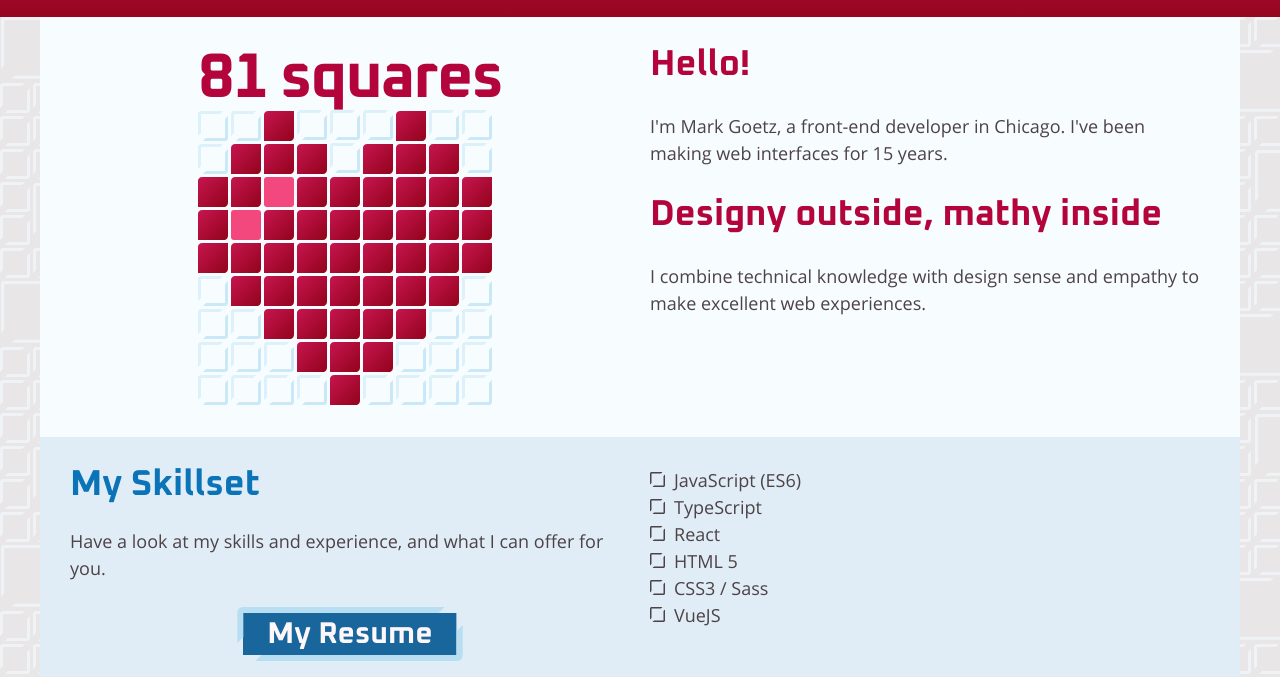
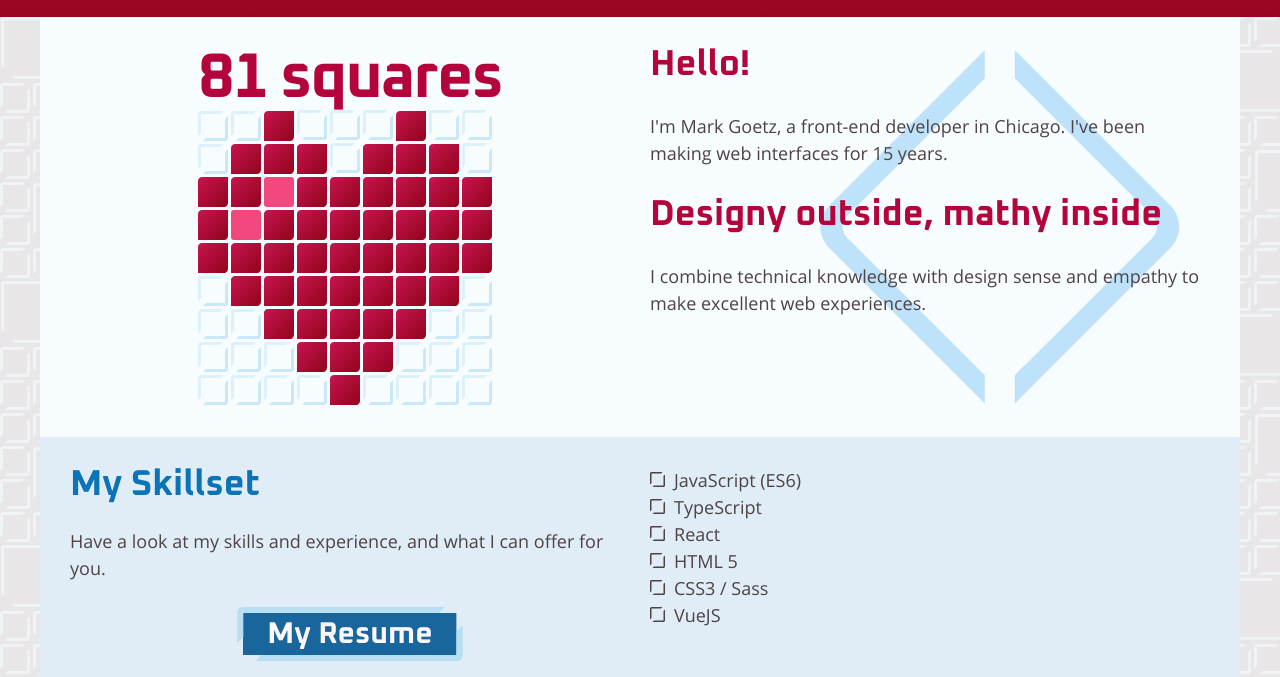
Before and after one commit to markgoetz/portfolio, a Gatsby site: page / in a window 1280 px wide. Shown: the part 86-763 px from the top of the page. Built offline with nearby package versions, Linux system fonts and the light colour scheme; Gatsby itself is replaced by a stand-in of ours.

Commit message:
Add fancy background

```diff
--- a/src/pages/index.js
+++ b/src/pages/index.js
@@ -31,7 +31,7 @@ const IndexPage = ({ data }) => {
     return (
         <Layout>
             <SEO title="Home" />
-            <section className="tier tier-centered tier-lightbackground">
+            <section className="tier tier-centered tier-lightbackground tier-diagonalbackground">
                 <div className="grid grid-2colresponsive grid-small">
                     <div className="mix-centered">
                         <h1 className="heading heading-1 heading-primary">
--- a/src/scss/containers/_tier.css
+++ b/src/scss/containers/_tier.css
@@ -17,6 +17,16 @@
     }
 }
 
-.tier-nomargin {
-    margin: 0;
+.tier-diagonalbackground {
+    background-image: url('../../assets/images/svg/diagonal-square.svg');
+    background-size: 18rem 17.7rem;
+    background-repeat: no-repeat;
+    background-position: 50% calc(100% - 2.4rem);
 }
+
+@media (min-width: 700px) {
+    .tier-diagonalbackground {
+        background-size: 36rem 35.4rem;
+        background-position: calc(100% - 6rem) 50%;
+    }
+}
```
Also changed, not shown: src/assets/images/svg/diagonal-square.svg (added).
